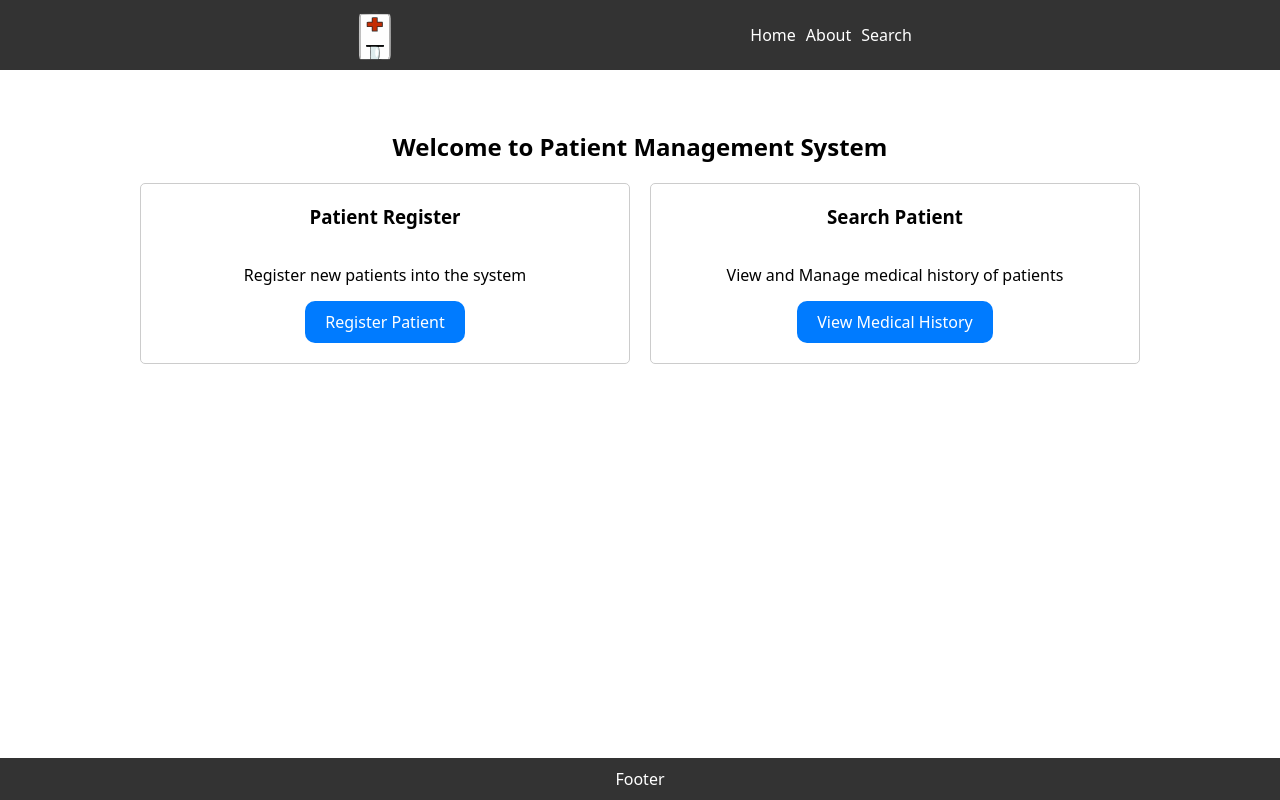
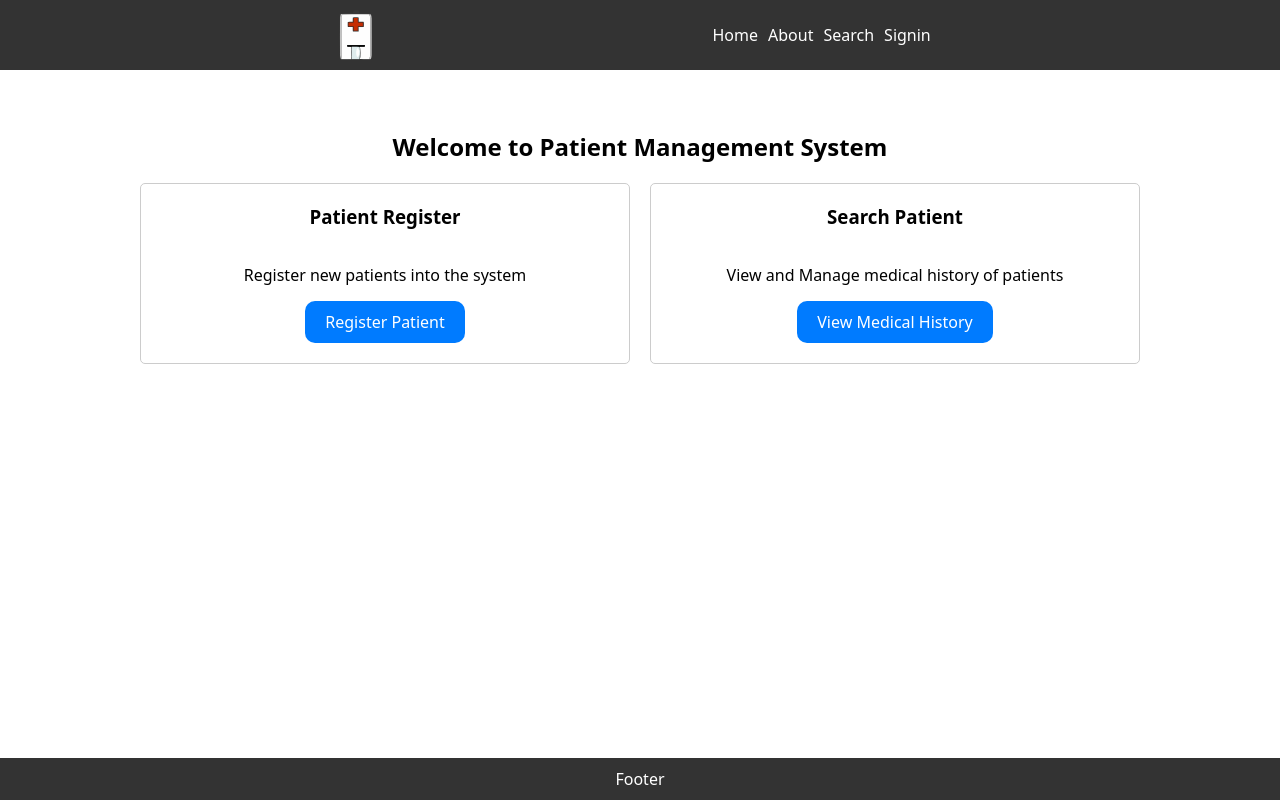
Before and after one commit to RushiJ28/medical_portal, a React (Vite) app in the folder frontend/: page / in a window 1280 px wide. Built offline with nearby package versions, Linux system fonts and the light colour scheme.

Commit message:
added signin option in header

```diff
--- a/frontend/src/components/Header/Header.jsx
+++ b/frontend/src/components/Header/Header.jsx
@@ -16,6 +16,9 @@
           <li className="nav-item">
             <Link to="/searchpatient">Search</Link>
           </li>
+          <li className="nav-item">
+            <Link to="/signin">Signin</Link>
+          </li>
         </ul>
       </nav>
     </header>
```
